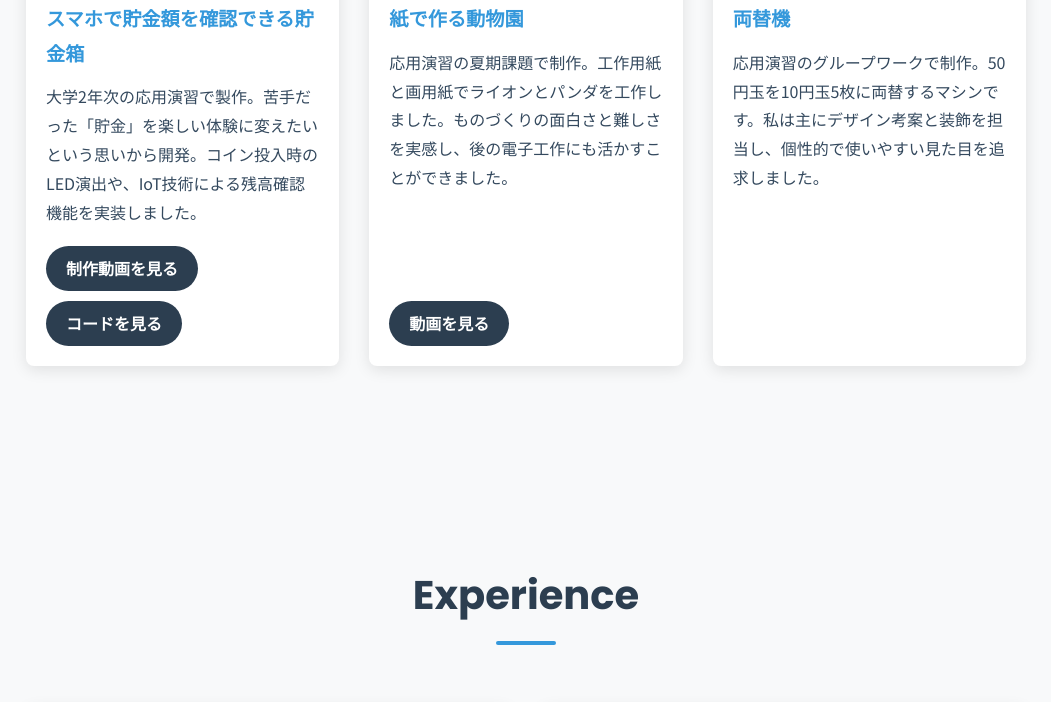
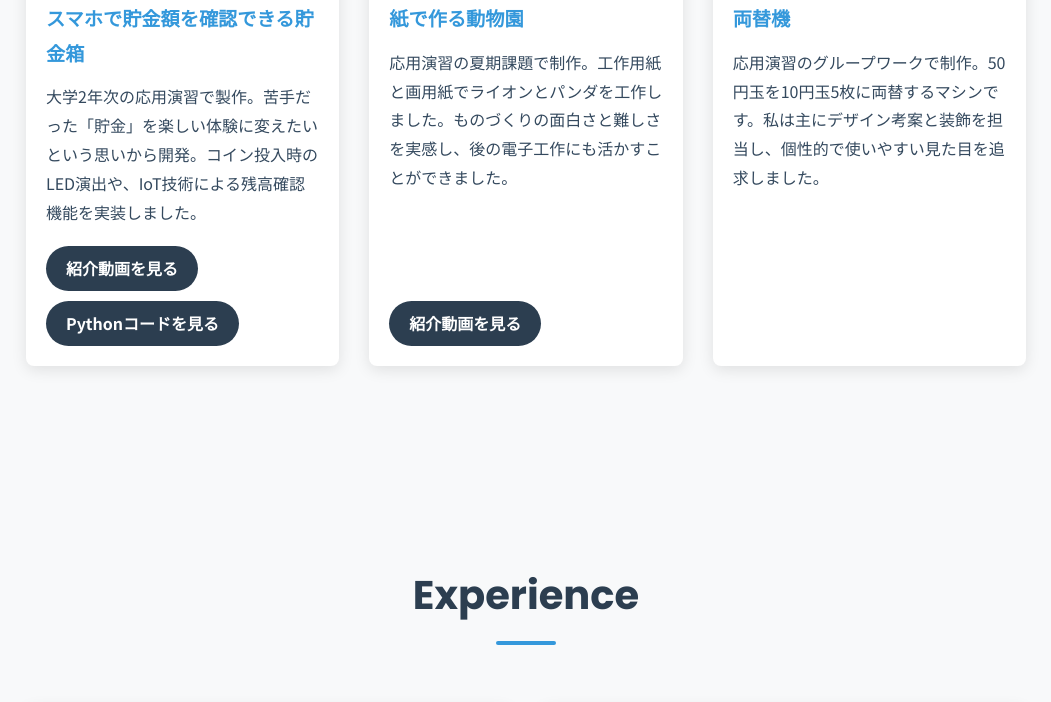
Before and after one commit to itoriku0814/MyPortfolio, a plain HTML site: page index.html in a window 1280 px wide. Shown: the part 1917-2619 px from the top of the page, without its empty margins (114-1165 px from the left). Drawn offline with Linux system fonts and the light colour scheme.

Commit message:
細かい修正

```diff
--- a/index.html
+++ b/index.html
@@ -72,8 +72,8 @@
                     <h4>スマホで貯金額を確認できる貯金箱</h4>
                     <p>大学2年次の応用演習で製作。苦手だった「貯金」を楽しい体験に変えたいという思いから開発。コイン投入時のLED演出や、IoT技術による残高確認機能を実装しました。</p>
                         <div class="work-links">
-                            <a href="https://www.youtube.com/watch?v=your-video-id" class="work-link-btn" target="_blank">制作動画を見る</a>
-                            <a href="https://github.com/your-username/your-repository" class="work-link-btn" target="_blank">コードを見る</a>
+                            <a href="https://www.youtube.com/watch?v=your-video-id" class="work-link-btn" target="_blank">紹介動画を見る</a>
+                            <a href="https://github.com/your-username/your-repository" class="work-link-btn" target="_blank">Pythonコードを見る</a>
                         </div>
                 </div>
 
@@ -82,7 +82,7 @@
                     <h4>紙で作る動物園</h4>
                     <p>応用演習の夏期課題で制作。工作用紙と画用紙でライオンとパンダを工作しました。ものづくりの面白さと難しさを実感し、後の電子工作にも活かすことができました。</p>
                     <div class="work-links">
-                         <a href="https://www.youtube.com/watch?v=your-video-id" class="work-link-btn" target="_blank">動画を見る</a>
+                         <a href="https://www.youtube.com/watch?v=your-video-id" class="work-link-btn" target="_blank">紹介動画を見る</a>
                     </div>
                 </div>
 
@@ -126,8 +126,8 @@
             <h2>Contact</h2>
             <p>ご興味を持っていただけましたら、ぜひお気軽にご連絡ください。<br>GitHubでは、ポートフォリオサイトのソースコードも公開しています。</p>
             <div class="contact-links">
-                <a href="https://github.com/your-username" target="_blank" class="contact-btn">GitHub</a>
-                <a href="mailto:your-email@example.com" class="contact-btn">Email</a>
+                <a href="https://github.com/itoriku0814" target="_blank" class="contact-btn">GitHub</a>
+                <a href="mailto:itoriku0814@yahoo.co.jp" class="contact-btn">Email</a>
             </div>
         </section>
 
```
